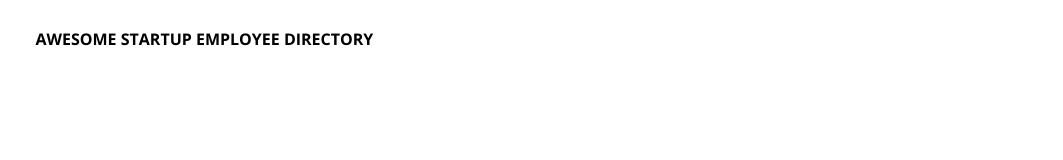
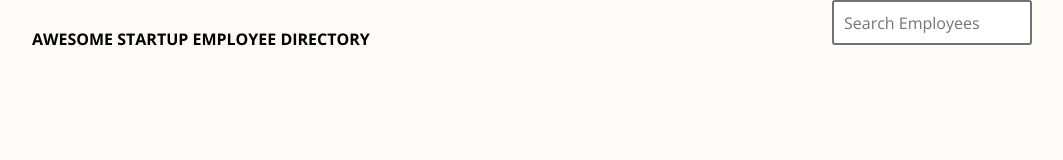
Before and after one commit to jkyochum/Employee-Directory, a plain HTML site: page index.html in a window 1280 px wide. Shown: the whole page, without its empty margins (108-1171 px from the left). Drawn offline with nearby package versions, Linux system fonts and the light colour scheme; no server answers.

Commit message:
working on searchbar

```diff
--- a/css/styles.css
+++ b/css/styles.css
@@ -8,6 +8,7 @@
 
 body {
     overflow: auto;
+    background-color: rgb(255, 251, 246);
 }
 
 main {
@@ -15,12 +16,26 @@ main {
     margin: auto;
 }
 
+#header {
+    display: flex;
+    flex-direction: column;
+}
+
 #page_heading {
     font-size: 1em;
     text-align: center;
     padding: 28px 0 18px;
-    margin: auto;
     width: 100%;
+}
+
+#searchbox {
+    width: 318px;
+    height: 45px;
+    margin: 0 auto 20px;
+    padding: 10px;
+    border: 2px solid rgb(114, 114, 114);
+    border-radius: 3px;
+    font-size: 1em;
 }
 
 #card-holder {
@@ -33,6 +48,7 @@ main {
 .card {
     width: 318px;
     height: 120px;
+    background-color: rgb(255 255 255);
     border: 2px solid rgb(224, 224, 224);
     border-radius: 6px;
     transition: all .15s ease-in-out;
@@ -176,9 +192,17 @@ main {
 }
 
 @media screen and (min-width: 673px) {
+    #header {
+        flex-direction: row;
+    }
+
     #page_heading {
         text-align: left;
         width: 655px;
+    }
+
+    #searchbox {
+        width: 200px;
     }
 }
 
--- a/index.html
+++ b/index.html
@@ -9,7 +9,10 @@
     </head>
     <body>
         <main id="main">
-            <h1 id="page_heading">AWESOME STARTUP EMPLOYEE DIRECTORY</h1>
+            <div id="header">
+                <h1 id="page_heading">AWESOME STARTUP EMPLOYEE DIRECTORY</h1>
+                <input type="text" id="searchbox" placeholder="Search Employees">
+            </div>
             <div id="card-holder"></div>
             <div id="modal">
                 <div id="left-arrow" class="arrow"><span></span><span></span></div>
```
